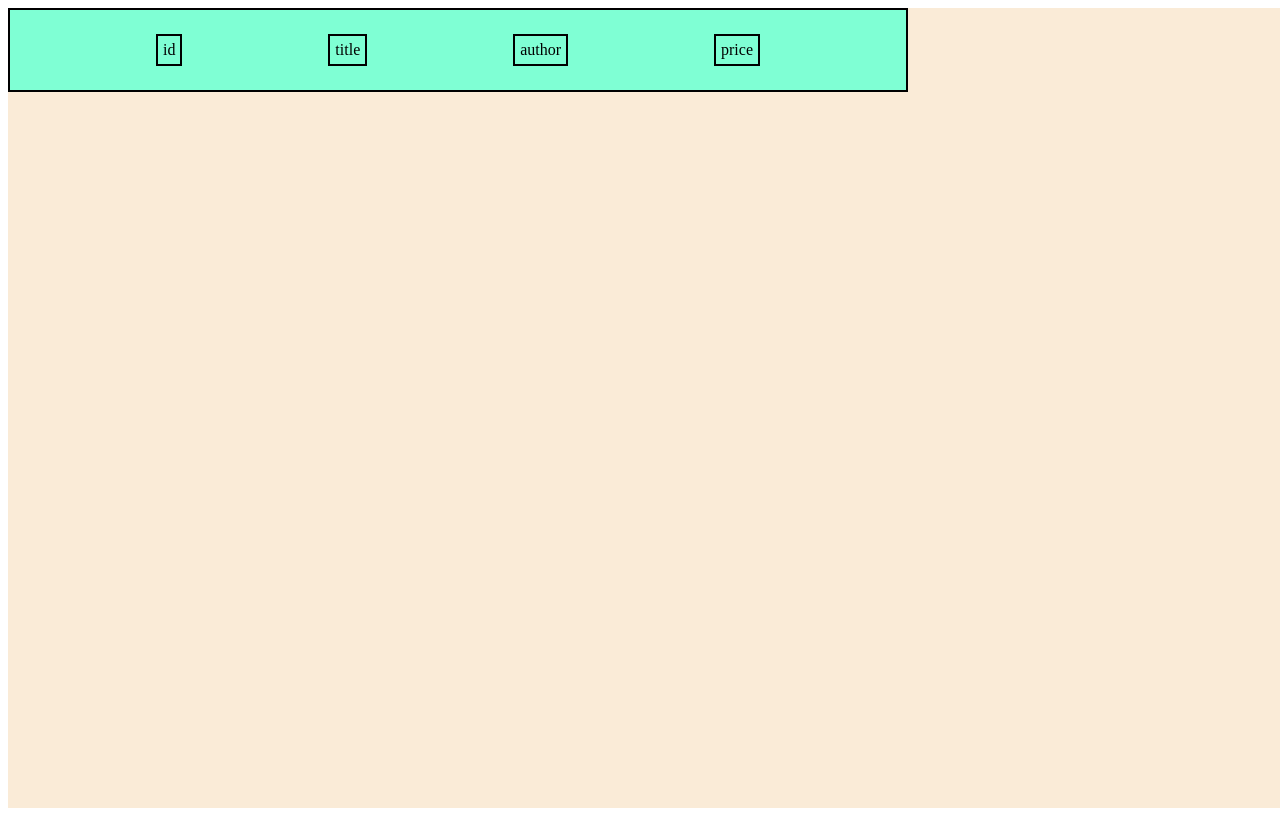
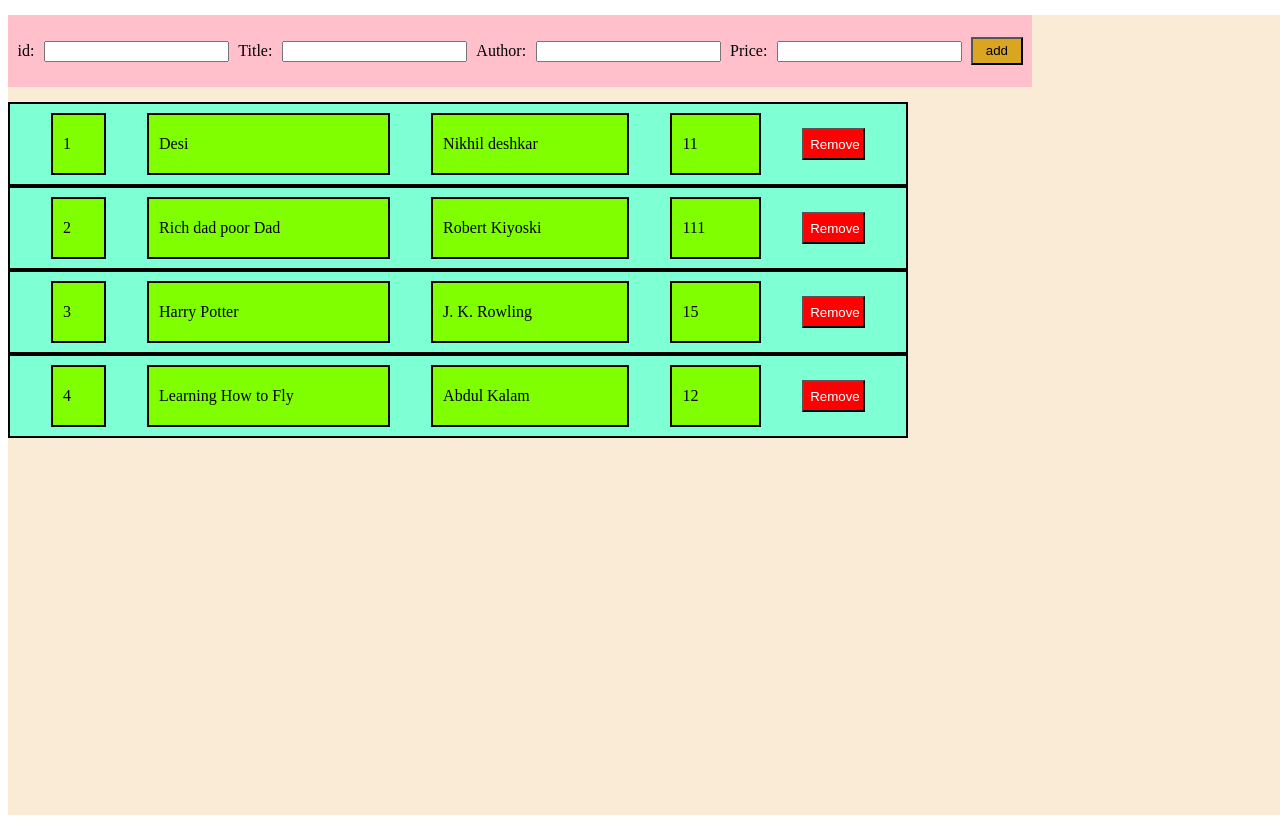
Before and after one commit to webrohit27/React_Js, a React (Create React App) app in the folder book-management-system/: page / in a window 1280 px wide. Built offline with nearby package versions, Linux system fonts and the light colour scheme.

Commit message:
Done AddBook Functionality

```diff
--- a/book-management-system/src/App.jsx
+++ b/book-management-system/src/App.jsx
@@ -1,13 +1,92 @@
-import React from 'react'
+import React, { useState } from 'react'
 import Book from "./components/Book";
-import "./App.css"
+import "./App.css";
+import AddBook from './components/AddBook';
 
-const App = () => {
-  return (
+
+
+
+function App(){
+
+  let[id, setId] = useState("");
+  let[title, setTitle] = useState("");
+  let[author, setAuthor] = useState("");
+  let[price, setPrice] = useState("");
+
+
+  let [books, setBooks] = useState(
+
+   [
+      {
+        id: 1,
+        title: "Desi",
+        author: "Nikhil deshkar",
+        price: 11
+      },
+
+      {
+        id: 2,
+        title: "Rich dad poor Dad",
+        author: "Robert Kiyoski",
+        price: 111
+      },
+
+      {
+        id: 3,
+        title: "Harry Potter",
+        author: "J. K. Rowling",
+        price: 15
+      },
+
+      {
+        id: 4,
+        title: "Learning How to Fly",
+        author: "Abdul Kalam",
+        price: 12
+      },
+    ]
+  );
+
+
+  function handleRemove(id){
+   let newBooks = books.filter(
+    (element)=>{
+      return element.id!=id;
+    }
+   )
+   setBooks(newBooks)
+  }
+
+
+  function handleSubmit(){
+
+  }
+
+  return(
+
     <div id='main-container'>
-      <Book />
+    <AddBook handleSubmit={handleSubmit}
+             setId={setId}
+             setTitle={setTitle}
+             setAuthor={setAuthor}
+             setPrice={setPrice}
+    />
+
+   {
+     books.map(
+        (element)=>{
+          return <Book
+          key={element.id}
+          id={element.id}
+          title={element.title}
+          author={element.author}
+           price={element.price}
+          handleRemove={handleRemove} />
+        }
+     )
+   }
     </div>
-  )
+  );
 }
 
-export default App
+export default App;
--- /dev/null
+++ b/book-management-system/src/components/AddBook.css
@@ -0,0 +1,23 @@
+.form-container{
+    height: 9vh;
+    width: 80vw;
+    margin-top: 15px;
+    margin-bottom: 15px;
+    background-color: plum;
+
+}
+
+.form-div{
+    height: 100%;
+    width: 100%;
+    display: flex ;
+    align-items: center;
+    justify-content: space-evenly;
+    background-color: pink;
+}
+
+#add-btn{
+    height: 40%;
+    width: 5%;
+    background-color: goldenrod;
+}
--- /dev/null
+++ b/book-management-system/src/components/AddBook.jsx
@@ -0,0 +1,44 @@
+import React from 'react'
+import "./AddBook.css";
+
+
+function AddBook(props) {
+
+    function handleChangeId(event){
+        props.setId(event.target.value);
+    }
+
+    function handleChangeTitle(event){
+        props.setTitle(event.target.value);
+    }
+
+    function handleChangeAuthor(event){
+        props.setAuthor(event.target.value);
+    }
+
+    function handleChangePrice(event){
+        props.setPrice(event.target.value);
+    }
+
+
+
+
+  return (
+    <div className='form-container'>
+
+      <form className='form-div' onSubmit={props.handleSubmit} >
+       id:<input type='text' id='id' onChange={handleChangeId}/>
+       Title:<input type='text' id='id' onChange={handleChangeTitle}/>
+       Author:<input type='text' id='id' onChange={handleChangeAuthor}/>
+       Price:<input type='text' id='id' onChange={handleChangePrice}/>
+
+       <input type="submit" value="add" id="add-btn" />
+
+
+
+      </form>
+    </div>
+  )
+}
+
+export default AddBook;
--- a/book-management-system/src/components/Book.css
+++ b/book-management-system/src/components/Book.css
@@ -9,7 +9,36 @@
     justify-content: space-evenly;
 }
 
-.book-data{
+.book-data {
     padding: 5px;
     border: 2px solid black;
+    background-color: chartreuse;
+    height: 60%;
+
+    display: flex;
+    align-items: center;
+    padding-left: 10px;
 }
+
+#container-data1 {
+    width: 4%;
+}
+
+#container-data2 {
+    width: 25%;
+}
+
+#container-data3 {
+    width: 20%;
+}
+
+#container-data4 {
+    width: 8%;
+}
+
+#remove-btn{
+    height: 40%;
+    width: 7%;
+    background-color: red;
+    color: white;
+}
--- a/book-management-system/src/components/Book.jsx
+++ b/book-management-system/src/components/Book.jsx
@@ -1,14 +1,18 @@
 import { Fragment } from "react";
 import "./Book.css";
 
-function Book() {
+function Book(props){
+
+
     return(
-       <div id="book-container">
-        <span className="book-data"> id</span>
-        <span className="book-data"> title</span>
-        <span className="book-data"> author</span>
-        <span className="book-data"> price</span>
-       </div>
+        <div id="book-container">
+            <span id="container-data1" className="book-data"> {props.id} </span>
+            <span id="container-data2" className="book-data"> {props.title} </span>
+            <span id="container-data3" className="book-data"> {props.author}  </span>
+            <span id="container-data4" className="book-data"> {props.price} </span>
+
+             <button id="remove-btn" onClick={()=>{props.handleRemove(props.id)}}>Remove</button>
+        </div>
     );
 }
 
```
